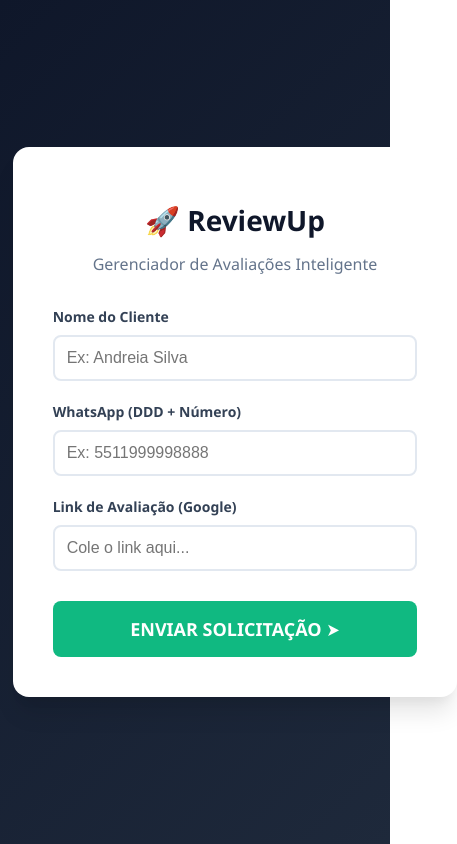
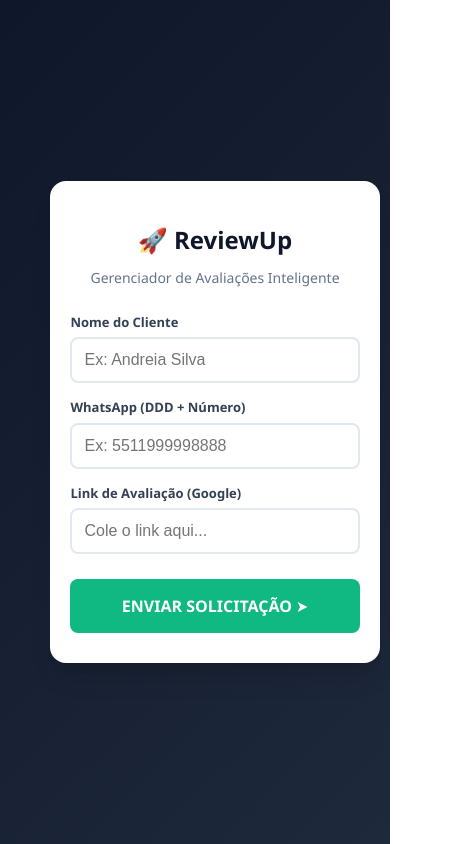
Before and after one commit to digitalburn/reviewup-sistema, a React (Vite) app in the folder web/: page / in a window 390 px wide. Shown: the whole page, 457 px wide, since content can reach past the window. Built offline with nearby package versions, Linux system fonts and the light colour scheme.

Commit message:
Ajuste mobile

```diff
--- a/web/src/App.css
+++ b/web/src/App.css
@@ -1,50 +1,52 @@
-/* Fundo Moderno (Gradiente Escuro) */
+/* Fundo Moderno Ajustado para Celular */
 body {
   margin: 0;
-  padding: 0;
+  padding: 20px; /* Adiciona margem para não colar na borda do celular */
   font-family: 'Segoe UI', Tahoma, Geneva, Verdana, sans-serif;
   background: linear-gradient(135deg, #0f172a 0%, #1e293b 100%);
-  height: 100vh;
+  min-height: 100vh; /* Garante que ocupa a tela toda */
   display: flex;
   align-items: center;
   justify-content: center;
+  box-sizing: border-box; /* Garante que o padding não estoure a tela */
 }
 
 /* O Cartão Central */
 .card {
   background: #ffffff;
-  padding: 40px;
+  padding: 30px 20px; /* Mais espaço interno */
   border-radius: 16px;
   box-shadow: 0 20px 25px -5px rgba(0, 0, 0, 0.1), 0 10px 10px -5px rgba(0, 0, 0, 0.04);
   width: 100%;
-  max-width: 420px;
+  max-width: 400px; /* Largura máxima ideal para celular */
   text-align: center;
 }
 
-/* Títulos e Textos */
+/* Títulos */
 h1 {
   color: #0f172a;
-  margin-bottom: 10px;
-  font-size: 28px;
+  margin-bottom: 5px;
+  font-size: 24px;
 }
 
 p {
   color: #64748b;
-  margin-bottom: 30px;
+  margin-bottom: 25px;
+  font-size: 14px;
 }
 
-/* Campos de Texto (Inputs) */
+/* Campos */
 .campo-grupo {
-  margin-bottom: 20px;
+  margin-bottom: 15px;
   text-align: left;
 }
 
 label {
   display: block;
-  font-size: 14px;
+  font-size: 13px;
   font-weight: 600;
   color: #334155;
-  margin-bottom: 8px;
+  margin-bottom: 5px;
 }
 
 input {
@@ -52,36 +54,25 @@
   padding: 12px;
   border: 2px solid #e2e8f0;
   border-radius: 8px;
-  font-size: 16px;
+  font-size: 16px; /* Tamanho 16px evita zoom automático no iPhone */
   outline: none;
-  transition: border-color 0.2s;
-  box-sizing: border-box; /* Garante que o padding não estoure a largura */
+  box-sizing: border-box;
 }
 
 input:focus {
-  border-color: #2563eb; /* Azul bonito ao clicar */
+  border-color: #2563eb;
 }
 
-/* Botão de Enviar */
+/* Botão */
 .btn-enviar {
   width: 100%;
   padding: 16px;
-  background-color: #10b981; /* Verde Sucesso */
+  background-color: #10b981;
   color: white;
   border: none;
   border-radius: 8px;
-  font-size: 18px;
+  font-size: 16px;
   font-weight: bold;
   cursor: pointer;
-  transition: background-color 0.2s;
   margin-top: 10px;
 }
-
-.btn-enviar:hover {
-  background-color: #059669; /* Verde mais escuro ao passar o mouse */
-}
-
-.btn-enviar:disabled {
-  background-color: #94a3b8;
-  cursor: not-allowed;
-}
```
